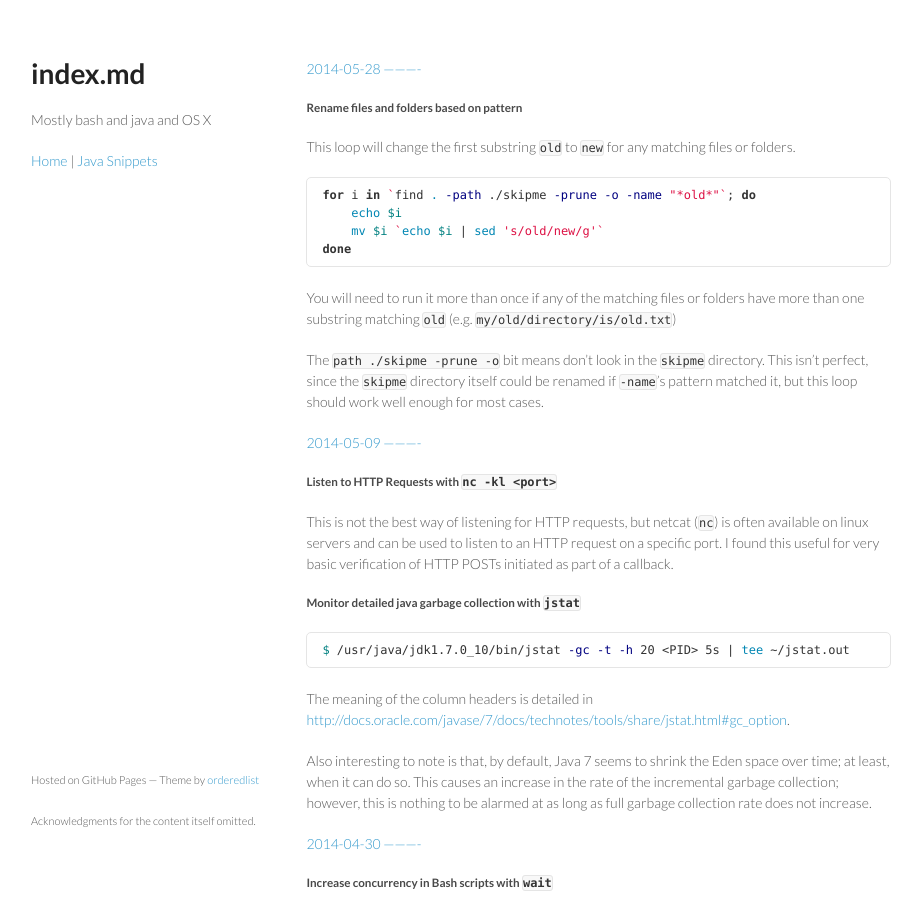
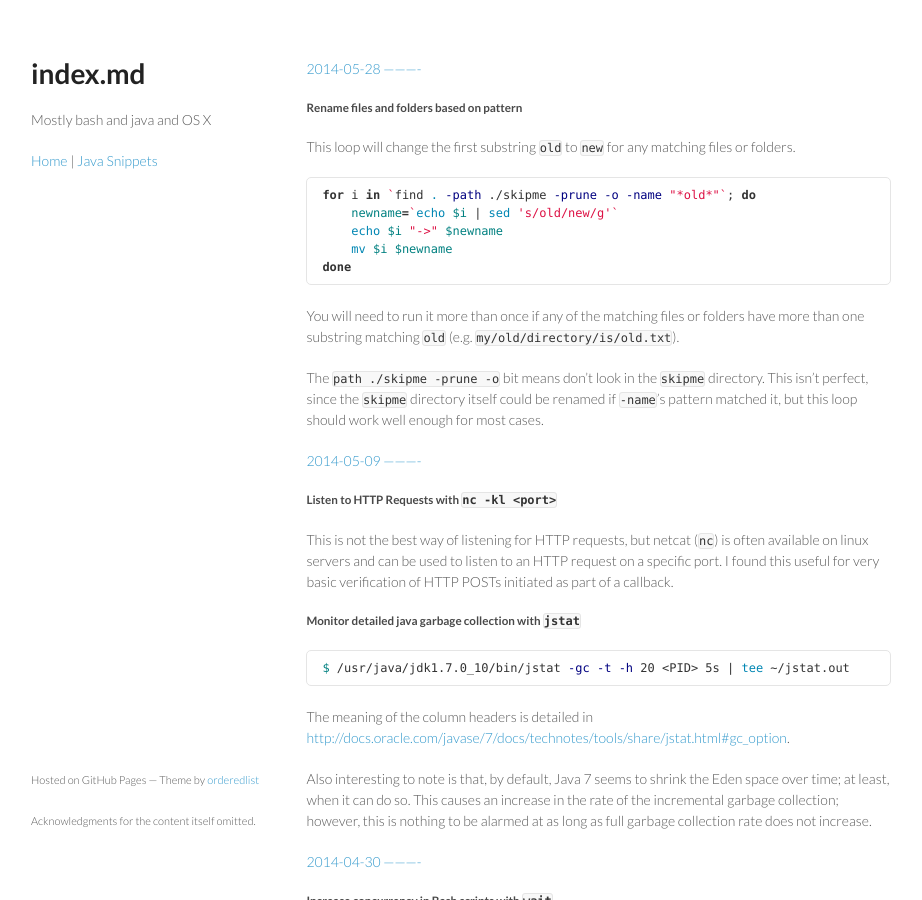
Before and after one commit to yegeniy/yegeniy.github.io, a Jekyll site: the page built from index.md, in a window 1280 px wide and 900 px high. Shown: the whole window, without its empty margins (179-1101 px from the left). Built offline with Jekyll 4.4.1, drawn with Linux system fonts in a browser that asks for light colours; Markdown is read by kramdown in place of the engine named in the settings.

Commit message:
More useful output in file-renaming loop

````diff
--- a/index.md
+++ b/index.md
@@ -17,13 +17,14 @@ or folders.
 
 ```bash
 for i in `find . -path ./skipme -prune -o -name "*old*"`; do
-    echo $i
-    mv $i `echo $i | sed 's/old/new/g'`
+    newname=`echo $i | sed 's/old/new/g'`
+    echo $i "->" $newname
+    mv $i $newname
 done
 ```
 
 You will need to run it more than once if any of the matching files or folders
-have more than one substring matching `old` (e.g. `my/old/directory/is/old.txt`)
+have more than one substring matching `old` (e.g. `my/old/directory/is/old.txt`).
 
 The `path ./skipme -prune -o` bit means don't look in the `skipme` directory.
 This isn't perfect, since the `skipme` directory itself could be renamed if
````
